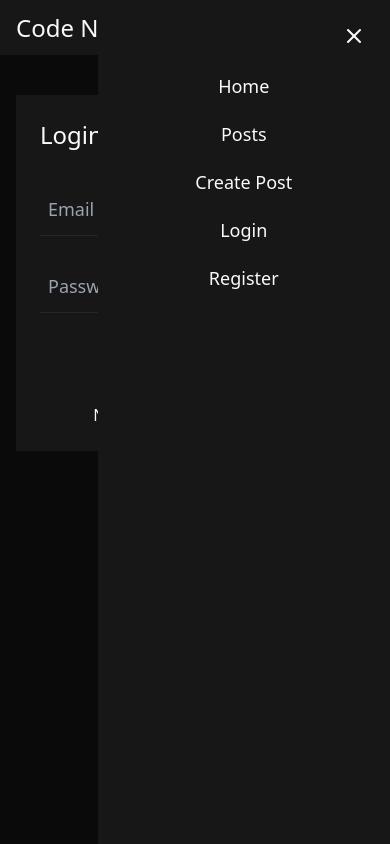
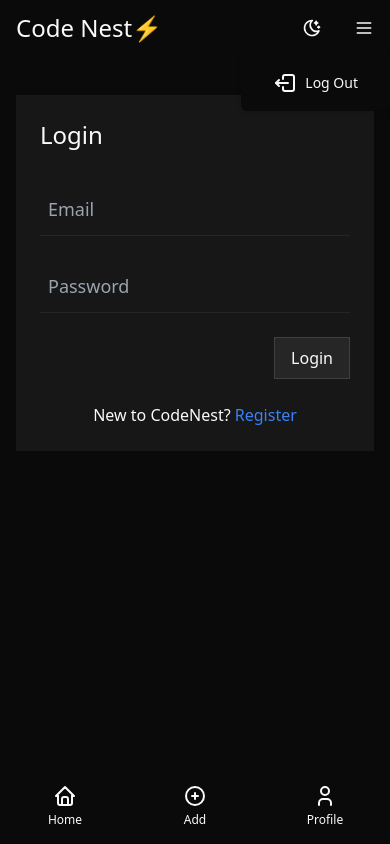
Before and after one commit to ReactiveX22/code-nest-client, a React (Vite) app: page /login in a window 390 px wide. Both pictures are taken after a click on the button 364 px from the left and 27 px from the top of the page. Built offline with nearby package versions, Linux system fonts and the light colour scheme; no server answers.

Commit message:
feat: bottom navbar

```diff
--- a/src/components/PostCard.jsx
+++ b/src/components/PostCard.jsx
@@ -12,7 +12,7 @@ export default function PostCard({ id, title, author, content }) {
 
   return (
     <div
-      className='bg-bg-900 hover:bg-bg-800 group h-[168px] w-full cursor-pointer p-4 transition-all duration-500 md:w-[362px]'
+      className='group h-[168px] w-full cursor-pointer rounded-lg bg-bg-900 p-4 transition-all duration-500 hover:bg-bg-800 md:w-[362px]'
       onClick={handleClick}
     >
       <div className='flex flex-col gap-4'>
--- /dev/null
+++ b/src/components/header/BottomNav.jsx
@@ -0,0 +1,33 @@
+import { NavLink } from 'react-router-dom';
+import { useAuthContext } from '../../context/AuthContext';
+import { CirclePlusIcon, HomeIcon, UserIcon } from '../icons/Icons';
+
+export const BottomNav = () => {
+  const { user } = useAuthContext();
+
+  const navItems = [
+    { icon: <HomeIcon />, id: 1, label: 'Home', to: '/posts' },
+    { icon: <CirclePlusIcon />, id: 2, label: 'Add', to: '/create' },
+    {
+      icon: <UserIcon />,
+      id: 3,
+      label: 'Profile',
+      to: user ? `/users/${user.id}` : '/login',
+    },
+  ];
+
+  return (
+    <div className='fixed bottom-0 flex w-full bg-bg-950 shadow-md lg:hidden'>
+      {navItems.map((item) => (
+        <NavLink
+          to={item.to}
+          key={item.id}
+          className='flex flex-1 flex-col items-center justify-center gap-1 p-4 text-center transition-all duration-300 hover:bg-bg-800'
+        >
+          <div>{item.icon}</div>
+          <div className='text-xs'>{item.label}</div>
+        </NavLink>
+      ))}
+    </div>
+  );
+};
--- a/src/components/header/Header.jsx
+++ b/src/components/header/Header.jsx
@@ -3,8 +3,8 @@ import Navbar from './Navbar';
 
 export const Header = () => {
   return (
-    <div className='bg-bg-900 text-text-50 h-[55px] w-full text-nowrap text-lg'>
-      <div className='mx-auto flex h-full max-w-[1152px] justify-between'>
+    <div className='fixed top-0 h-[55px] w-full text-nowrap rounded-b-md bg-bg-950 text-lg shadow-sm'>
+      <div className='mx-auto flex h-full w-full max-w-[1152px] justify-between'>
         <div>
           <Link
             to='/'
--- a/src/components/header/NavItemList.jsx
+++ b/src/components/header/NavItemList.jsx
@@ -8,7 +8,6 @@ export const NavItemList = () => {
 
   return (
     <>
-      <NavItem to='/' label='Home' />
       <NavItem to='/posts' label='Posts' />
       <NavItem to='/create' label='Create Post' />
 
--- a/src/components/header/Navbar.jsx
+++ b/src/components/header/Navbar.jsx
@@ -1,10 +1,12 @@
 import { useState } from 'react';
-import { MenuIcon, XIcon } from '../icons/Icons';
+import useAuth from '../../hooks/useAuth';
+import { Logout2, MenuIcon } from '../icons/Icons';
 import ThemeSwitcher from '../ThemeSwitcher';
 import { NavItemList } from './NavItemList';
 
 const Navbar = () => {
   const [isOpen, setIsOpen] = useState(false);
+  const { logoutUser } = useAuth();
 
   return (
     <nav className='relative flex h-full items-center'>
@@ -20,21 +22,23 @@ const Navbar = () => {
 
       {/* Sidebar Menu (Hidden by Default) */}
       <div
-        className={`fixed right-0 top-0 z-50 flex h-full w-3/4 transform flex-col gap-2 bg-bg-900 py-4 transition-transform duration-300 ease-in-out ${
+        className={`fixed right-0 top-[55px] z-50 flex transform flex-col gap-2 rounded-b-md bg-bg-950 px-4 py-2 shadow-md transition-all duration-300 ease-in-out hover:bg-bg-900 ${
           isOpen ? '-translate-x-0' : 'translate-x-full'
         } lg:hidden`}
       >
-        <button
-          className='mr-2 flex w-fit items-center justify-center self-end px-4 py-2 transition-all duration-300 hover:bg-bg-800 lg:hidden'
-          onClick={() => setIsOpen(!isOpen)}
-        >
-          <XIcon className='h-6 w-6' />
-        </button>
         <div
           className='flex flex-col space-y-1'
           onClick={() => setIsOpen(!isOpen)}
         >
-          <NavItemList />
+          <button
+            onClick={logoutUser}
+            className='flex h-full items-center justify-center gap-2 px-4 py-2'
+          >
+            <div>
+              <Logout2 />
+            </div>
+            <div className='text-sm'>Log Out</div>
+          </button>
         </div>
       </div>
 
--- a/src/components/icons/Icons.jsx
+++ b/src/components/icons/Icons.jsx
@@ -1,17 +1,49 @@
-export const SunIcon = (props) => (
+// Reusable SvgIcon Component
+import PropTypes from 'prop-types';
+
+const SvgIcon = ({ size = 24, className = '', children, ...props }) => (
   <svg
     xmlns='http://www.w3.org/2000/svg'
-    width='24'
-    height='24'
+    width={size}
+    height={size}
     viewBox='0 0 24 24'
     fill='none'
     stroke='currentColor'
     strokeWidth='2'
     strokeLinecap='round'
     strokeLinejoin='round'
-    className='icon icon-tabler icons-tabler-outline icon-tabler-sun-high'
+    className={`icon ${className}`}
     {...props}
   >
+    {children}
+  </svg>
+);
+
+SvgIcon.propTypes = {
+  size: PropTypes.number,
+  className: PropTypes.string,
+  children: PropTypes.node,
+};
+
+// Icon Definitions
+export const Logout2 = (props) => (
+  <SvgIcon {...props}>
+    <path stroke='none' d='M0 0h24v24H0z' fill='none' />
+    <path d='M10 8v-2a2 2 0 0 1 2 -2h7a2 2 0 0 1 2 2v12a2 2 0 0 1 -2 2h-7a2 2 0 0 1 -2 -2v-2' />
+    <path d='M15 12h-12l3 -3' />
+    <path d='M6 15l-3 -3' />
+  </SvgIcon>
+);
+export const XIcon = (props) => (
+  <SvgIcon {...props}>
+    <path stroke='none' d='M0 0h24v24H0z' fill='none' />
+    <path d='M18 6l-12 12' />
+    <path d='M6 6l12 12' />
+  </SvgIcon>
+);
+
+export const SunIcon = (props) => (
+  <SvgIcon {...props}>
     <path stroke='none' d='M0 0h24v24H0z' fill='none' />
     <path d='M14.828 14.828a4 4 0 1 0 -5.656 -5.656a4 4 0 0 0 5.656 5.656z' />
     <path d='M6.343 17.657l-1.414 1.414' />
@@ -22,111 +54,69 @@ export const SunIcon = (props) => (
     <path d='M12 4v-2' />
     <path d='M20 12h2' />
     <path d='M12 20v2' />
-  </svg>
+  </SvgIcon>
 );
 
 export const MoonIcon = (props) => (
-  <svg
-    xmlns='http://www.w3.org/2000/svg'
-    width='24'
-    height='24'
-    viewBox='0 0 24 24'
-    fill='none'
-    stroke='currentColor'
-    strokeWidth='2'
-    strokeLinecap='round'
-    strokeLinejoin='round'
-    className='icon icon-tabler icons-tabler-outline icon-tabler-moon-stars'
-    {...props}
-  >
+  <SvgIcon {...props}>
     <path stroke='none' d='M0 0h24v24H0z' fill='none' />
     <path d='M12 3c.132 0 .263 0 .393 0a7.5 7.5 0 0 0 7.92 12.446a9 9 0 1 1 -8.313 -12.454z' />
     <path d='M17 4a2 2 0 0 0 2 2a2 2 0 0 0 -2 2a2 2 0 0 0 -2 -2a2 2 0 0 0 2 -2' />
     <path d='M19 11h2m-1 -1v2' />
-  </svg>
+  </SvgIcon>
 );
 
 export const MenuIcon = (props) => (
-  <svg
-    xmlns='http://www.w3.org/2000/svg'
-    width='24'
-    height='24'
-    viewBox='0 0 24 24'
-    fill='none'
-    stroke='currentColor'
-    strokeWidth='2'
-    strokeLinecap='round'
-    strokeLinejoin='round'
-    className='icon icon-tabler icons-tabler-outline icon-tabler-menu-2'
-    {...props}
-  >
+  <SvgIcon {...props}>
     <path stroke='none' d='M0 0h24v24H0z' fill='none' />
     <path d='M4 6l16 0' />
     <path d='M4 12l16 0' />
     <path d='M4 18l16 0' />
-  </svg>
-);
-
-export const XIcon = (props) => (
-  <svg
-    xmlns='http://www.w3.org/2000/svg'
-    width='24'
-    height='24'
-    viewBox='0 0 24 24'
-    fill='none'
-    stroke='currentColor'
-    strokeWidth='2'
-    strokeLinecap='round'
-    strokeLinejoin='round'
-    className='icon icon-tabler icons-tabler-outline icon-tabler-x'
-    {...props}
-  >
-    <path stroke='none' d='M0 0h24v24H0z' fill='none' />
-    <path d='M18 6l-12 12' />
-    <path d='M6 6l12 12' />
-  </svg>
+  </SvgIcon>
 );
 
 export const EditIcon = (props) => (
-  <svg
-    xmlns='http://www.w3.org/2000/svg'
-    width='24'
-    height='24'
-    viewBox='0 0 24 24'
-    fill='none'
-    stroke='currentColor'
-    strokeWidth='2'
-    strokeLinecap='round'
-    strokeLinejoin='round'
-    className='icon icon-tabler icons-tabler-outline icon-tabler-edit'
-    {...props}
-  >
+  <SvgIcon {...props}>
     <path stroke='none' d='M0 0h24v24H0z' fill='none' />
     <path d='M7 7h-1a2 2 0 0 0 -2 2v9a2 2 0 0 0 2 2h9a2 2 0 0 0 2 -2v-1' />
     <path d='M20.385 6.585a2.1 2.1 0 0 0 -2.97 -2.97l-8.415 8.385v3h3l8.385 -8.415z' />
     <path d='M16 5l3 3' />
-  </svg>
+  </SvgIcon>
 );
 
 export const DeleteIcon = (props) => (
-  <svg
-    xmlns='http://www.w3.org/2000/svg'
-    width='24'
-    height='24'
-    viewBox='0 0 24 24'
-    fill='none'
-    stroke='currentColor'
-    strokeWidth='2'
-    strokeLinecap='round'
-    strokeLinejoin='round'
-    className='icon icon-tabler icons-tabler-outline icon-tabler-trash'
-    {...props}
-  >
+  <SvgIcon {...props}>
     <path stroke='none' d='M0 0h24v24H0z' fill='none' />
     <path d='M4 7l16 0' />
     <path d='M10 11l0 6' />
     <path d='M14 11l0 6' />
     <path d='M5 7l1 12a2 2 0 0 0 2 2h8a2 2 0 0 0 2 -2l1 -12' />
     <path d='M9 7v-3a1 1 0 0 1 1 -1h4a1 1 0 0 1 1 1v3' />
-  </svg>
+  </SvgIcon>
 );
+
+export const HomeIcon = (props) => (
+  <SvgIcon {...props}>
+    <path stroke='none' d='M0 0h24v24H0z' fill='none' />
+    <path d='M5 12l-2 0l9 -9l9 9l-2 0' />
+    <path d='M5 12v7a2 2 0 0 0 2 2h10a2 2 0 0 0 2 -2v-7' />
+    <path d='M9 21v-6a2 2 0 0 1 2 -2h2a2 2 0 0 1 2 2v6' />
+  </SvgIcon>
+);
+
+export const CirclePlusIcon = (props) => (
+  <SvgIcon {...props}>
+    <path stroke='none' d='M0 0h24v24H0z' fill='none' />
+    <path d='M3 12a9 9 0 1 0 18 0a9 9 0 0 0 -18 0' />
+    <path d='M9 12h6' />
+    <path d='M12 9v6' />
+  </SvgIcon>
+);
+
+export const UserIcon = (props) => (
+  <SvgIcon {...props}>
+    <path stroke='none' d='M0 0h24v24H0z' fill='none' />
+    <path d='M8 7a4 4 0 1 0 8 0a4 4 0 0 0 -8 0' />
+    <path d='M6 21v-2a4 4 0 0 1 4 -4h4a4 4 0 0 1 4 4v2' />
+  </SvgIcon>
+);
--- a/src/pages/AllPostsPage.jsx
+++ b/src/pages/AllPostsPage.jsx
@@ -10,7 +10,7 @@ export default function AllPostsPage() {
   return (
     <div className='flex flex-col gap-4'>
       <div className='text-2xl font-semibold'>Recent Posts</div>
-      <div>
+      <div className='mb-3 pb-4'>
         {posts.length === 0 && <SkeletonPosts />}
         {posts.length > 0 && <PostCardList posts={posts} />}
       </div>
--- a/src/pages/Layout.jsx
+++ b/src/pages/Layout.jsx
@@ -1,16 +1,17 @@
 import { Outlet } from 'react-router-dom';
 import { Header } from '../components/header/Header';
+import { BottomNav } from '../components/header/BottomNav';
 
 export default function Layout() {
   return (
-    <div className='flex flex-col'>
+    <div className='flex flex-col items-center justify-between'>
       <Header />
-
-      <main className='mx-auto w-full max-w-[1152px]'>
+      <main className='mx-auto mt-[55px] w-full max-w-[1152px]'>
         <div className='mb-16 mt-10 flex flex-col gap-6 px-4'>
           <Outlet />
         </div>
       </main>
+      <BottomNav />
     </div>
   );
 }
--- a/src/pages/PostPage.jsx
+++ b/src/pages/PostPage.jsx
@@ -13,7 +13,10 @@ export default function PostPage() {
     navigate(`/posts/${postId}/edit`);
   }
 
-  const { authToken } = useAuthContext();
+  const { user, authToken } = useAuthContext();
+
+  const sameUser = user && user.id === post.author.id;
+
   async function handleDelete(postId) {
     try {
       if (!authToken) {
@@ -45,6 +48,8 @@ export default function PostPage() {
               <div className='hidden text-zinc-600 md:block'>-</div>
               <div className='text-zinc-600'>{createdAt}</div>
             </div>
+            {/* Edit and Delete Buttons */}
+            {sameUser && (
               <div className='flex h-full flex-col items-end gap-1 self-end text-zinc-600 md:flex-row'>
                 <button
                   onClick={() => handleEdit(post.id)}
@@ -61,6 +66,7 @@ export default function PostPage() {
                   Delete
                 </button>
               </div>
+            )}
           </div>
         </div>
       </div>
```
Also changed, not shown: src/components/skeletons/SkeletonPosts.jsx (+6 -6 lines). Lines whose indentation alone changed are shown as unchanged.
